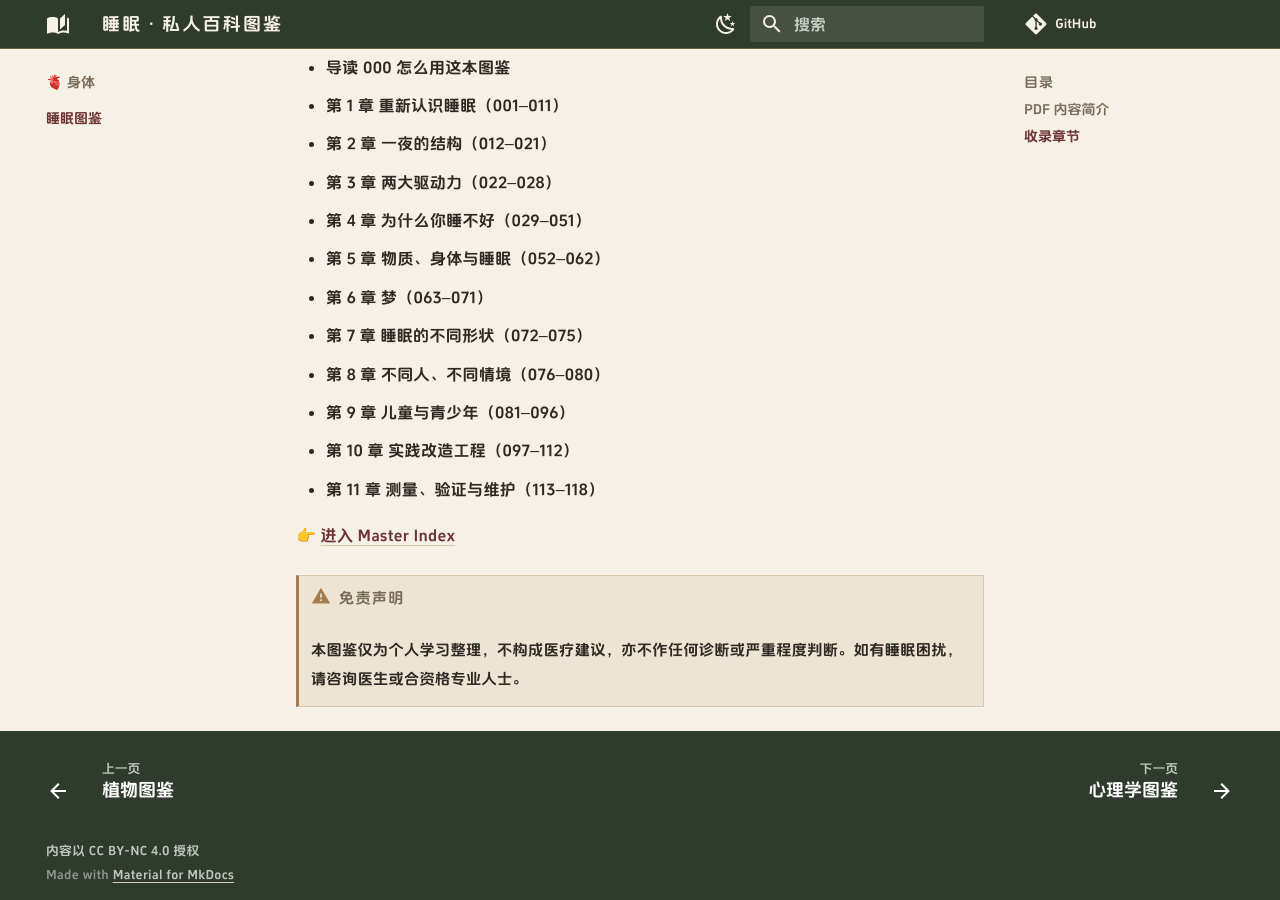
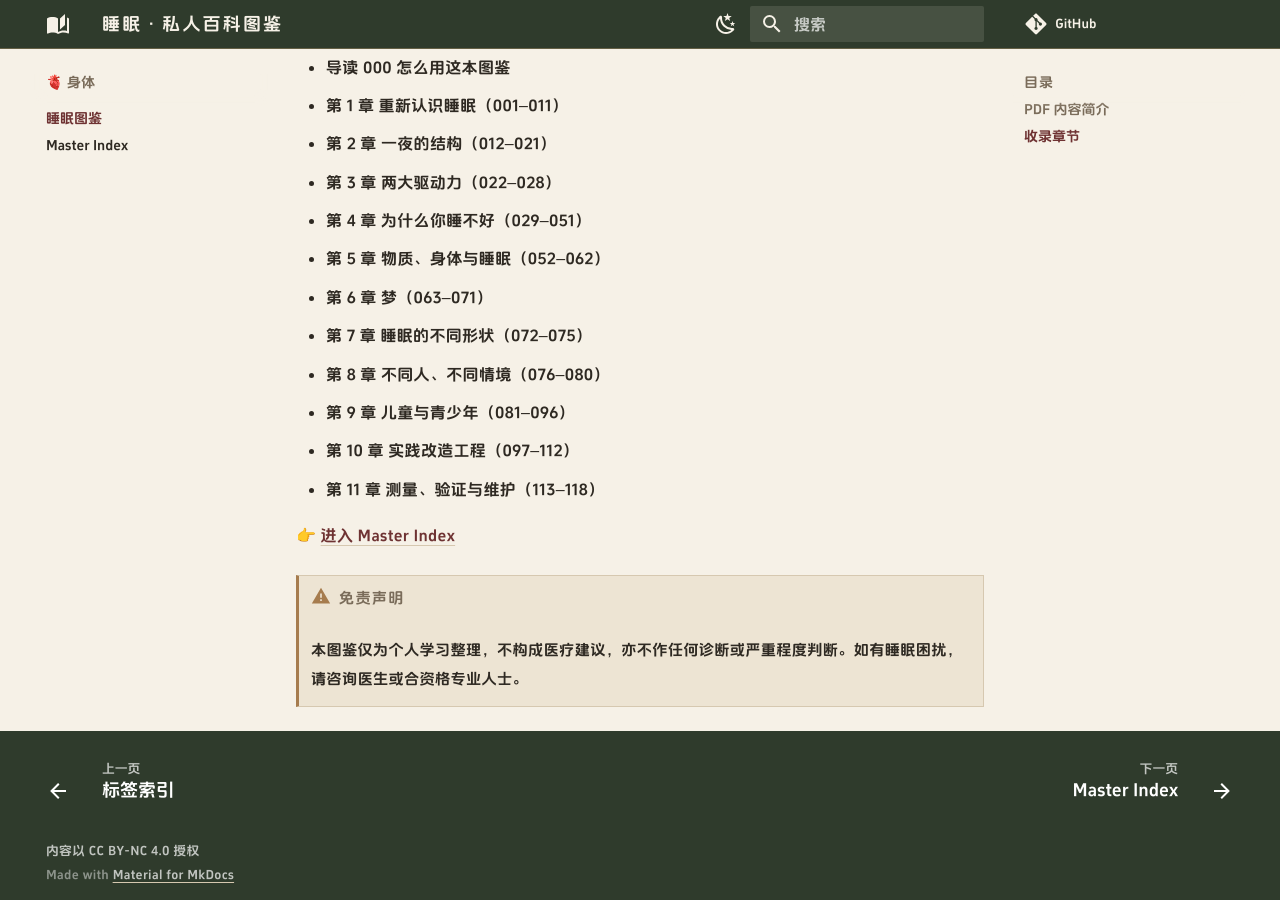
Before and after one commit to littlesharkw/private-encyclopedias, an MkDocs documentation site: the page built from docs/body/sleep/index.md, in a window 1280 px wide and 900 px high, scrolled down 1109 px. Built offline with MkDocs 1.6.1 and Material for MkDocs 9.7.7, drawn with Linux system fonts in a browser that asks for light colours; comment, search, counter and statistics services are not loaded.

Commit message:
Add files via upload

```diff
--- a/mkdocs.yml
+++ b/mkdocs.yml
@@ -71,10 +71,11 @@
     - PDF 图书馆: library.md
     - 标签索引: tags.md
   - 🌿 自然:
-    - 植物图鉴: nature/plants/index.md
+    - 花的观察图鉴: nature/flowers/index.md
   - 🫀 身体:
     - 睡眠图鉴:
       - body/sleep/index.md
+      - Master Index: body/sleep/master-index.md
   - 🧠 心灵:
     - 心理学图鉴: mind/psychology/index.md
   - ✈️ 世界:
```
